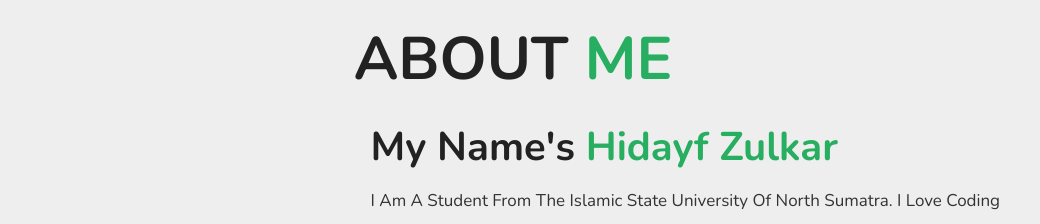
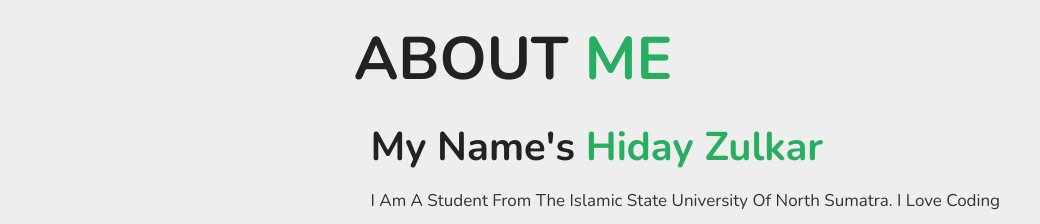
Before and after one commit to hidayatuitive/hidayatuitive, a plain HTML site: page index.html in a window 1280 px wide. Shown: the part 802-1026 px from the top of the page, without its empty margins (102-1142 px from the left). Drawn offline with nearby package versions, Linux system fonts and the light colour scheme; grey boxes are pictures that could not be loaded; animation ran at ten frames a second.

Commit message:
update index.html

```diff
--- a/index.html
+++ b/index.html
@@ -64,7 +64,7 @@
         </div>
 
         <div class="content">
-            <h3> My name's<span> Hidayf Zulkar </span> </h3>
+            <h3> My name's<span> Hiday Zulkar </span> </h3>
             <p class="info"> I am a student from The Islamic State University of North Sumatra.
                 I love coding and exploring something new. I love chess and solving rubik's cube.
                 My motivation is wherever you are always be the best and give the best we can give.
```
